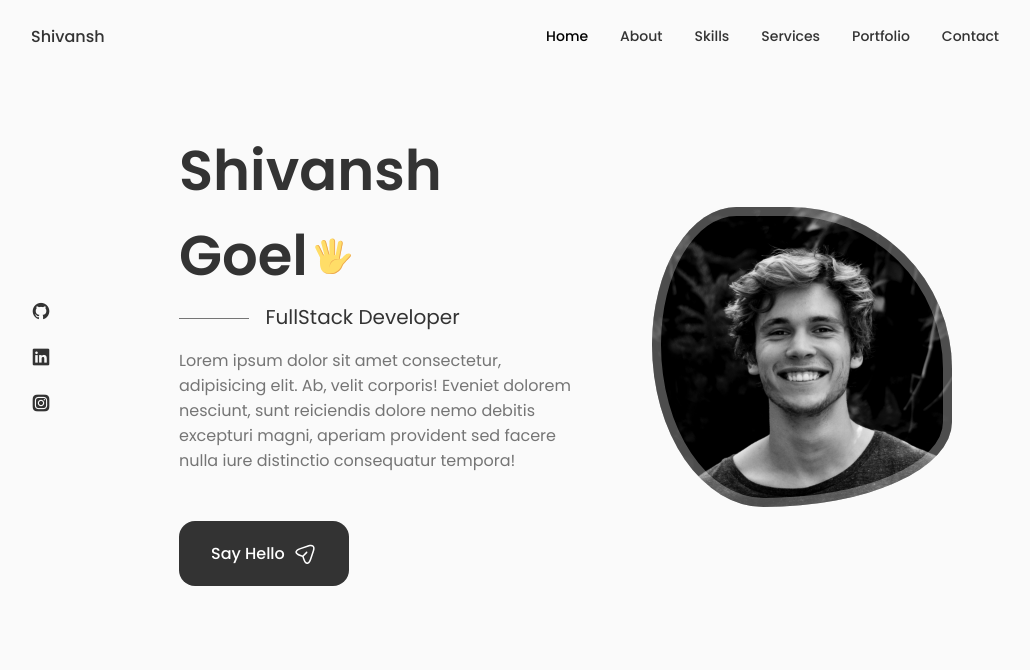
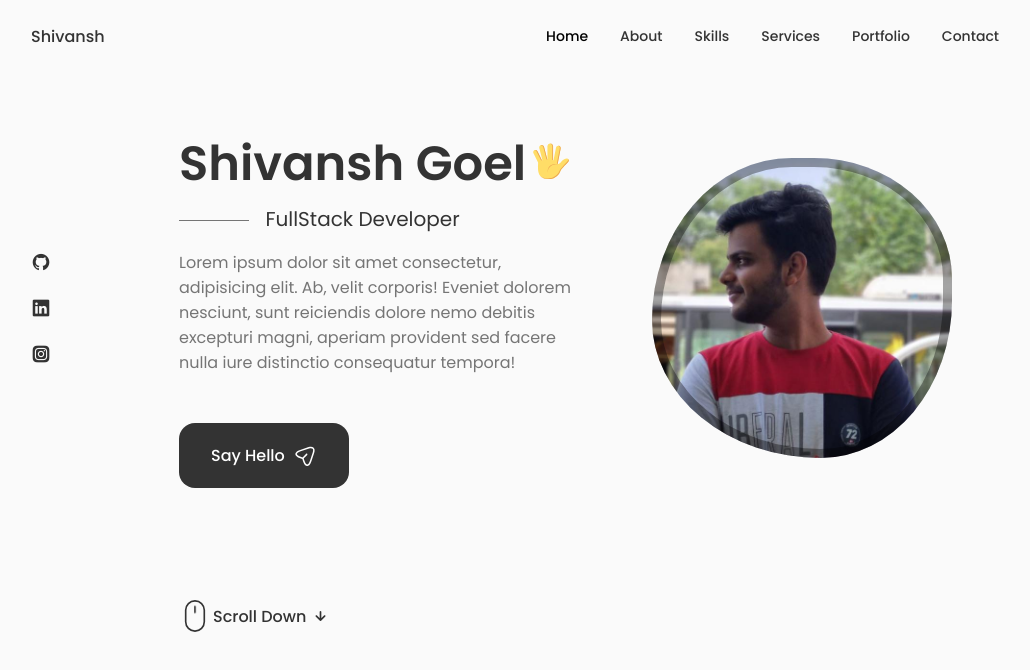
Before and after one commit to Shivansh175/My-Portfolio, a React (Create React App) app in the folder shivansh/: page / in a window 1280 px wide. Shown: the top 670 px of the page, without its empty margins (125-1155 px from the left). Built offline with nearby package versions, Linux system fonts and the light colour scheme; a web font is replaced by a local one.

Commit message:
Home_completed

```diff
--- a/shivansh/src/App.css
+++ b/shivansh/src/App.css
@@ -16,7 +16,7 @@
   --body-font: "Poppins", sans-serif;
 
 
-  --big-font-size: 3.5rem;
+  --big-font-size: 3rem;
   --h1-font-size: 2.25rem;
   --h2-font-size: 1.5rem;
   --h3-font-size: 1.25rem;
--- a/shivansh/src/components/Home/Home.css
+++ b/shivansh/src/components/Home/Home.css
@@ -1,3 +1,7 @@
+.home__container{
+    row-gap: 7rem;
+}
+
 .home__content{
     grid-template-columns: 116px repeat(2, 1fr);
     padding-top: 2rem;
@@ -60,13 +64,16 @@
     background-repeat: no-repeat;
     background-position: center;
     background-size: cover;
-    box-shadow: inset 0 0 0 9px rgb(255 255 255 / 30%);
+    box-shadow: inset 0 0 0 9px rgba(0, 0, 0, 0.348);
     order: 1;
     justify-self: center;
     width: 300px;
     height: 300px;
-    animation: profile__animate 8s ease-in-out infinite 1s;
+    animation: profile__animate 7s ease-in-out infinite 0s;
+}
 
+.home__img:hover{
+    animation-play-state: paused;
 }
 
 @keyframes profile__animate{
@@ -82,6 +89,106 @@
         border-radius: 60% 40% 30% 70%/60% 30% 70% 40%;
         /* border-top: 20px solid red; */
     }
+}
 
+.home__scroll{
+    margin-left: 9.25rem;
+}
+
+.wheel{
+    animation: scroll 2s ease infinite;
+}
+
+@keyframes scroll{
+    0%{
+        transform: translateY(0);
+    }
+    30%{
+        transform: translateY(3.75rem);
+    }
+}
+
+.home__scroll-name{
+    color: var(--title-color);
+    font-weight: var(--font-medium);
+    margin-right: var(--mb-0-25);
+    margin-left: 2px;
+}
+
+.home__scroll-arrow{
+    font-size: 1.25rem;
+    color: var(--title-color);
+}
+
+@media screen and (max-width: 992px){
+    .home__content{
+        grid-template-columns:100px repeat(2,1fr);
+        column-gap: 1.25rem;
+    }
+
+    .home__hand{
+        width: 26px;
+        height: 26px;
+    }
+
+    .home__subtitle{
+        padding-left: 3.75rem;
+        margin-bottom: var(--mb-1);
+    }
+
+    .home__subtitle::before{
+        width: 42px;
+        top: 0.8rem;
+    }
+
+    .home__description{
+        max-width: initial;
+        margin-bottom: var(--mb-2-5);
+    }
+
+    .home__img{
+        width: 250px;
+        height: 250px;
+        box-shadow: inset 0 0 0 8px rgba(0, 0, 0, 0.348);
+    }
+
+    .home__scroll{
+        margin-left: 7.5rem;
+    }
+}
+
+@media screen and (max-width: 768px){
+    .home__content{
+        grid-template-columns:0.5fr 3fr;
+        padding-top: 3.5rem;
+    }
+
+    .home__data{
+        grid-column: 1/3;
+    }
+
+    .home__img{
+        order: initial;
+        justify-self: initial;
+        width: 200px;
+        height: 200px;
+        box-shadow: inset 0 0 0 6px rgba(0, 0, 0, 0.348);
+    }
+
+    .home__scroll{
+        display: none;
+    }
+}
+
+@media screen and (max-width: 350px){
+    .home__hand{
+        width: 26px;
+        height: 26px;
+    }
+
+    .home__img{
+        width: 180px;
+        height: 180px;
+    }
 
 }
--- a/shivansh/src/components/Home/Home.jsx
+++ b/shivansh/src/components/Home/Home.jsx
@@ -1,6 +1,7 @@
 import React from "react";
 import Social from "./Social";
 import Data from "./Data";
+import ScrollDown from "./ScrollDown";
 import "./Home.css";
 
 function Home(){
@@ -10,12 +11,14 @@
                 <div className="home__content grid">
                     <Social />
 
+                    <div className="home__img"></div>
+
                     <Data />
 
-                    <div className="home__img"></div>
 
 
                 </div>
+                <ScrollDown />
 
             </div>
 
--- /dev/null
+++ b/shivansh/src/components/Home/ScrollDown.jsx
@@ -0,0 +1,50 @@
+import React from "react";
+
+function ScrollDown(){
+    return(
+        <div className="home__scroll">
+            <a href="#about" className="home__scroll-button button--flex">
+            <svg
+                width="32px"
+                height="32px"
+                class="home__scroll-mouse"
+                viewBox="0 0 247 390"
+                version="1.1"
+                xmlns="http://www.w3.org/2000/svg"
+                xlink="http://www.w3.org/1999/xlink"
+                style={{
+                  fillRule: "evenodd",
+                  clipRule: "evenodd",
+                  strokeLinecap: "round",
+                  strokeLinejoin: "round",
+                  strokeMiterlimit: "1.5"
+                }}
+              >
+                <path
+                  class="wheel"
+                  d="M123.359,79.775l0,72.843"
+                  style={{
+                    fill: "none",
+                    stroke: "var(--title-color)",
+                    strokeWidth: "20px"
+                  }}
+                ></path>
+                <path
+                  id="mouse"
+                  d="M236.717,123.359c0,-62.565 -50.794,-113.359 -113.358,-113.359c-62.565,0 -113.359,50.794 -113.359,113.359l0,143.237c0,62.565 50.794,113.359 113.359,113.359c62.564,0 113.358,-50.794 113.358,-113.359l0,-143.237Z"
+                  style={{
+                    fill: "none",
+                    stroke: "var(--title-color)",
+                    strokeWidth: "20px"
+                  }}
+                ></path>
+              </svg>
+
+            <span className="home__scroll-name"> Scroll Down </span>
+            <i className="uil uil-arrow-down home__scroll-arrow" />
+            </a>
+        </div>
+    )
+}
+
+export default ScrollDown;
```
Also changed, not shown: shivansh/src/assets/profile.jpg.
